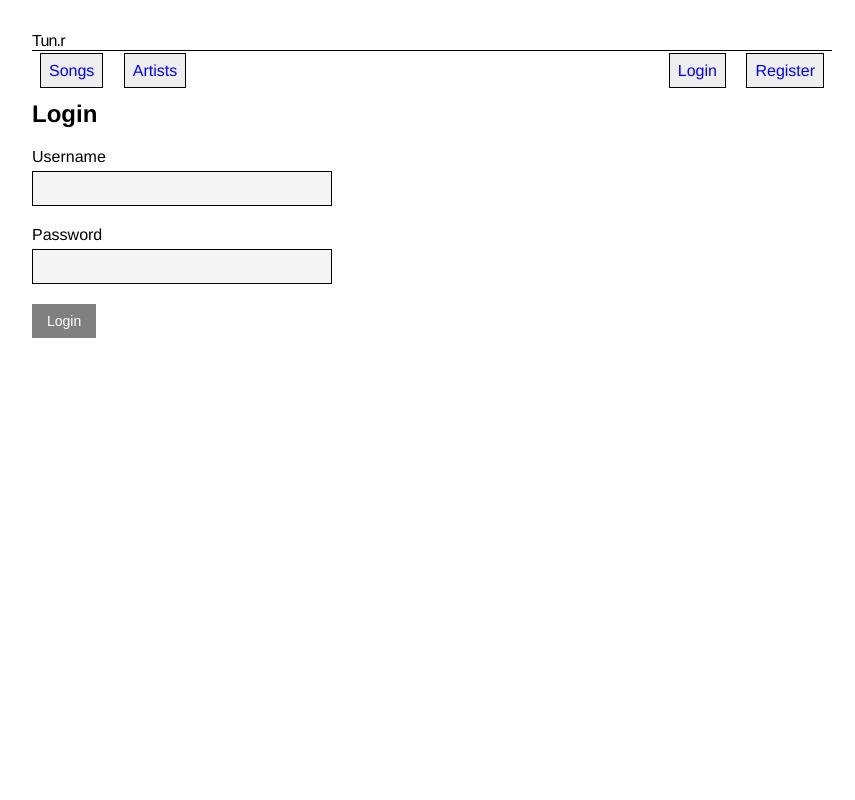
After one commit to travisformayor/django_tunr_example, a Django app: page /accounts/login/ in a window 1280 px wide. The commit adds this page. Shown: the whole page, without its empty margins (208-1063 px from the left). Run offline with Django 3.2, Linux system fonts and the light colour scheme.

Commit message:
auth lesson

```diff
--- a/accounts/urls.py
+++ b/accounts/urls.py
@@ -3,6 +3,6 @@ from . import views
 
 urlpatterns = [
   path('register/', views.register, name='register'),
-  # path('login/', views.login, name='login'),
-  # path('logout/', views.logout, name='logout'),
+  path('login/', views.login, name='login'),
+  path('logout/', views.logout, name='logout'),
 ]
--- a/accounts/views.py
+++ b/accounts/views.py
@@ -1,4 +1,4 @@
-from django.shortcuts import render
+from django.shortcuts import render, redirect
 # IMPORT DJANGO AUTH
 from django.contrib import auth
 # IMPORT DJANGO USER MODEL
@@ -32,8 +32,29 @@ def register(request):
           user = User.objects.create_user(
             username=username, password=password, email=email, first_name=first_name, last_name=last_name)
           user.save()
-          return redirect('login')
+          return redirect('artist_list')
     else:
       return render(request, 'accounts/register.html', {'error': 'Passwords do not match'})
   else:
     return render(request, 'accounts/register.html')
+
+# Login
+def login(request):
+  if request.method == 'POST':
+    username = request.POST['username']
+    password = request.POST['password']
+
+    user = auth.authenticate(username=username, password=password)
+
+    if user is not None:
+      auth.login(request, user)
+      return redirect('artist_list')
+    else:
+      return render(request, 'accounts/login.html', {'error': 'Invalid Credentials...'})
+  else:
+    return render(request, 'accounts/login.html')
+
+# Logout
+def logout(request):
+  auth.logout(request)
+  return redirect('artist_list')
--- /dev/null
+++ b/templates/accounts/login.html
@@ -0,0 +1,30 @@
+{% extends 'base.html' %} {% block content %}
+<h2>Login</h2>
+
+{% if error %}
+<p style="background-color: salmon; padding: 10px;">{{ error }}</p>
+{% endif %}
+
+<form action="{% url 'login' %}" method="POST">
+	{% csrf_token %}
+
+	<div>
+		<label for="username">Username</label>
+		<input type="text" name="username" required maxlength="25" minlength="2" />
+	</div>
+
+	<div>
+		<label for="password">Password</label>
+		<input
+			type="password"
+			name="password"
+			required
+			maxlength="25"
+			minlength="4"
+		/>
+	</div>
+
+	<input type="submit" value="Login" />
+</form>
+
+{% endblock %}
--- a/templates/accounts/register.html
+++ b/templates/accounts/register.html
@@ -1,4 +1,4 @@
-{% extends 'accounts/base.html' %} {% block content %}
+{% extends 'base.html' %} {% block content %}
 <h2>Register</h2>
 
 {% if error %}
--- /dev/null
+++ b/templates/base.html
@@ -0,0 +1,25 @@
+{% load staticfiles %}
+<html>
+  <head>
+    <title>Tunr</title>
+    <link rel="stylesheet" href="{% static 'css/tunr.css' %}">
+  </head>
+  <body>
+    <h1>Tun.r</h1>
+    <nav>
+      <a href="/songs">Songs</a>
+      <a href="/">Artists</a>
+      <div class="user-info">
+        {% if user.is_authenticated %}
+          Welcome, {{ user.username }}
+          <a href="{% url 'logout' %}">Signout</a>
+        {% else %}
+          <a href="{% url 'login' %}">Login</a>
+          <a href="{% url 'register' %}">Register</a>
+        {% endif %}
+      </div>
+    </nav>
+    {% block content %}
+    {% endblock %}
+  </body>
+</html>
--- a/templates/tunr/artist_detail.html
+++ b/templates/tunr/artist_detail.html
@@ -1,4 +1,4 @@
-{% extends 'tunr/base.html' %}
+{% extends 'base.html' %}
 
 {% block content %}
 <h2>{{ artist.name }} <a href="{% url 'artist_edit' pk=artist.pk %}">(edit)</a><a href="{% url 'artist_delete' pk=artist.pk %}">(-)</a></h2>
--- a/templates/tunr/artist_form.html
+++ b/templates/tunr/artist_form.html
@@ -1,4 +1,4 @@
-{% extends 'tunr/base.html' %}
+{% extends 'base.html' %}
 
 {% block content %}
     <h1>New Artist</h1>
--- a/templates/tunr/artist_list.html
+++ b/templates/tunr/artist_list.html
@@ -1,4 +1,4 @@
-{% extends 'tunr/base.html' %}
+{% extends 'base.html' %}
 
 {% block content %}
 <h2>Artists <a href="{% url 'artist_create' %}">(+)</a></h2>
--- a/templates/tunr/song_detail.html
+++ b/templates/tunr/song_detail.html
@@ -1,4 +1,4 @@
-{% extends 'tunr/base.html' %}
+{% extends 'base.html' %}
 
 {% block content %}
 <h2>{{ song.title }} by: {{ song.artist.name }} <a href="{% url 'song_edit' pk=song.pk %}">(edit)</a><a href="{% url 'song_delete' pk=song.pk %}">(-)</a></h2>
--- a/templates/tunr/song_form.html
+++ b/templates/tunr/song_form.html
@@ -1,4 +1,4 @@
-{% extends 'tunr/base.html' %}
+{% extends 'base.html' %}
 
 {% block content %}
     <h1>New Song</h1>
--- a/templates/tunr/song_list.html
+++ b/templates/tunr/song_list.html
@@ -1,4 +1,4 @@
-{% extends 'tunr/base.html' %}
+{% extends 'base.html' %}
 
 {% block content %}
 <h2>Songs <a href="{% url 'song_create' %}">(+)</a></h2>
--- a/tunr/models.py
+++ b/tunr/models.py
@@ -1,7 +1,9 @@
 from django.db import models
+from django.contrib.auth.models import User
 
 # Create your models here.
 class Artist(models.Model):
+  user = models.ForeignKey(User, on_delete=models.CASCADE, related_name='artists')
   name = models.CharField(max_length=100)
   nationality = models.CharField(max_length=100)
   photo_url = models.TextField()
--- a/tunr/views.py
+++ b/tunr/views.py
@@ -2,6 +2,7 @@
 from django.shortcuts import render, redirect
 from .models import Artist, Song
 from .forms import ArtistForm, SongForm
+from django.contrib.auth.decorators import login_required
 
 # Create your views here
 def artist_list(request):
@@ -12,11 +13,14 @@ def artist_detail(request, pk): # pk - primary key
   artist = Artist.objects.get(id=pk)
   return render(request, 'tunr/artist_detail.html', {'artist': artist})
 
+@login_required
 def artist_create(request):
   if request.method == 'POST':
     form = ArtistForm(request.POST)
     if form.is_valid():
-      artist = form.save()
+      artist = form.save(commit=False)
+      artist.user = request.user
+      artist.save()
       return redirect('artist_detail', pk=artist.pk)
   else:
     form = ArtistForm()
```
Also changed, not shown: templates/accounts/base.html (deleted, +0 -16 lines), templates/tunr/base.html (deleted, +0 -16 lines), tunr/migrations/0001_initial.py, tunr/migrations/0002_song.py (deleted), tunr/migrations/0003_auto_20190516_2049.py (deleted).
